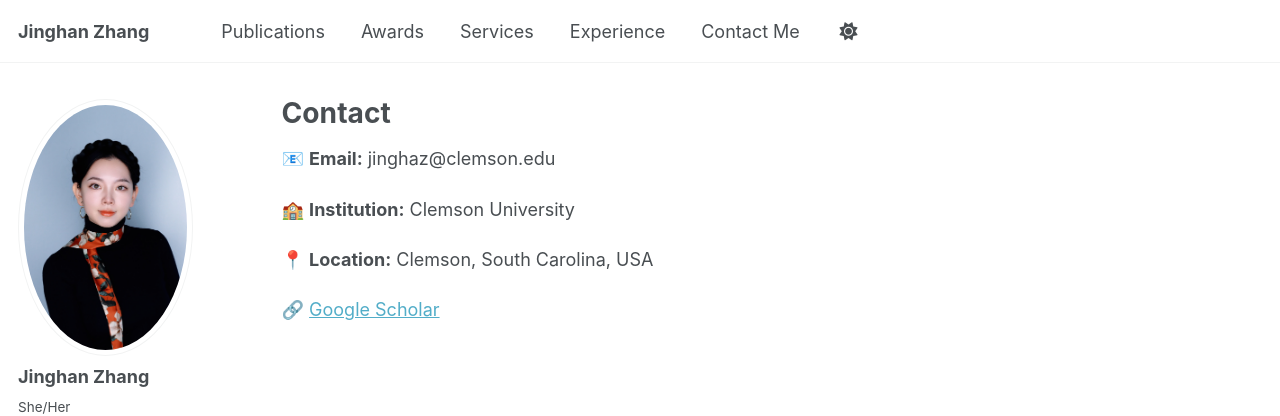
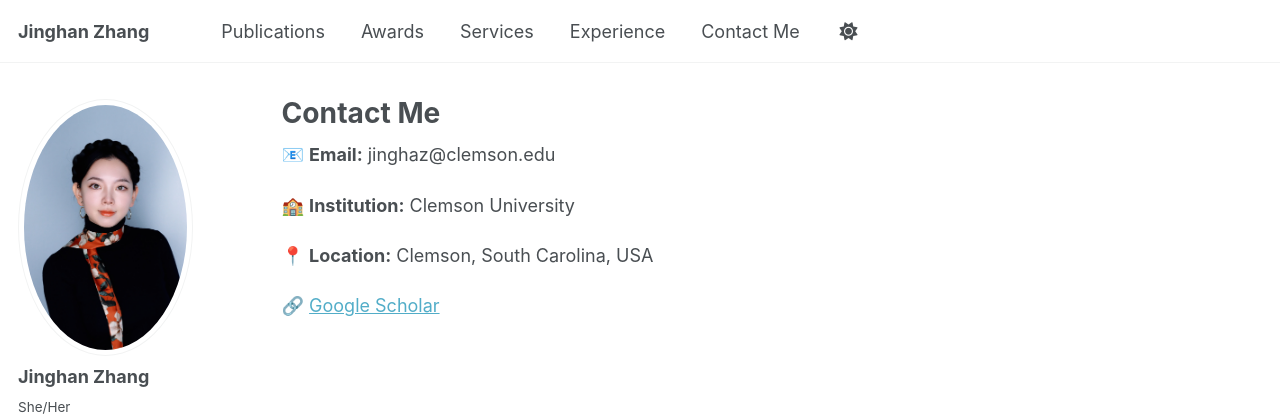
Before and after one commit to jinghanzhang1998/jinghanzhang1998.github.io, a Jekyll site: the page built from _pages/contact.md, in a window 1280 px wide. Shown: the top 416 px of the page. Built offline with Jekyll 4.4.1, drawn with Linux system fonts in a browser that asks for light colours; some web fonts are replaced; a script that is not in the unit is left out.

```diff
--- a/_pages/contact.md
+++ b/_pages/contact.md
@@ -1,9 +1,11 @@
 ---
-layout: archive
-title: "Contact"
+title: "Contact Me"
 permalink: /contact/
+layout: single
 author_profile: true
+classes: "contact-bg"
 ---
+
 
 📧 **Email:** jinghaz@clemson.edu
 
```
